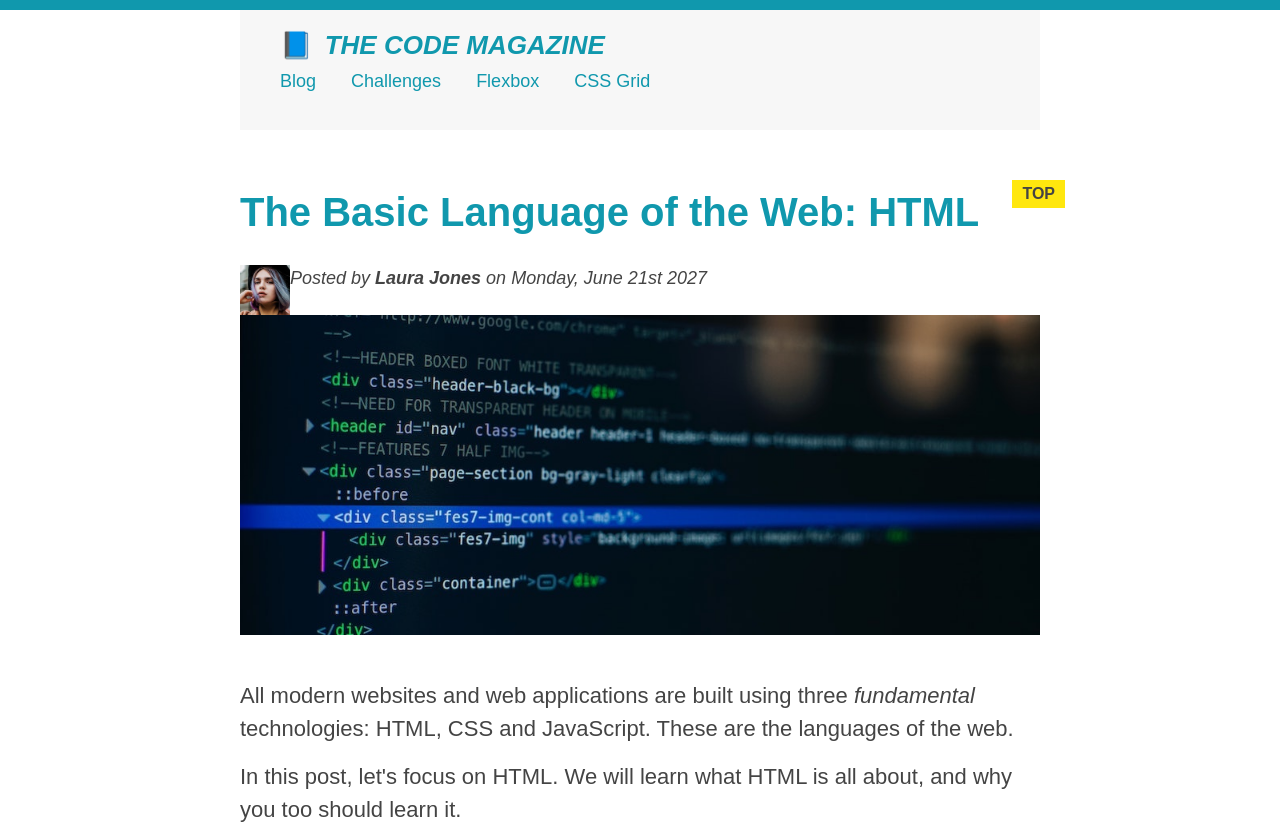
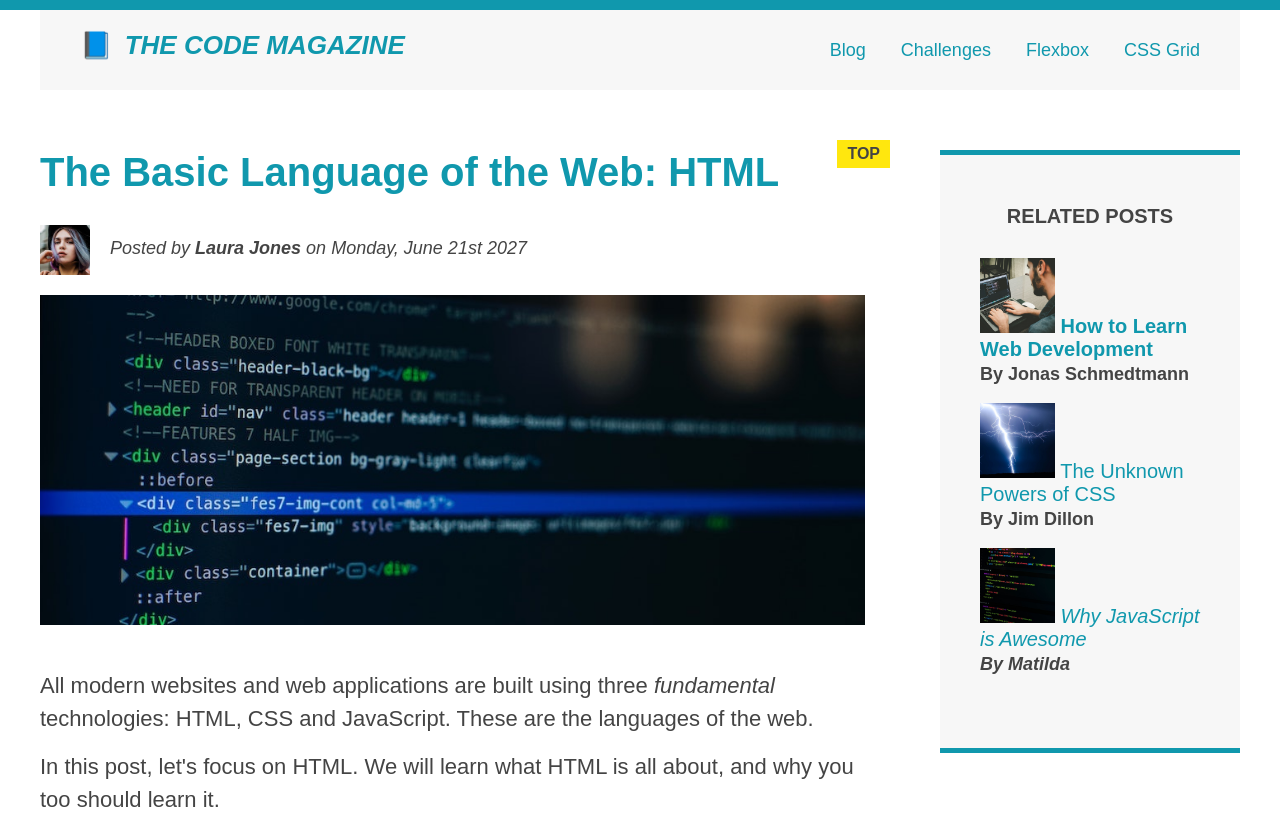
Before and after one commit to denred/Flex_magazine_page, a plain HTML site: page index.html in a window 1280 px wide. Shown: the top 829 px of the page. Drawn offline with Linux system fonts and the light colour scheme.

Commit message:
Add a floats layouts in CSS

```diff
--- a/index.html
+++ b/index.html
@@ -12,7 +12,7 @@
 
 <body>
     <div class="container">
-        <header class="main-header">
+        <header class="main-header clearfix">
             <h1>📘 The Code Magazine</h1>
 
             <nav>
@@ -21,6 +21,7 @@
                 <a href="#">Flexbox</a>
                 <a href="#">CSS Grid</a>
             </nav>
+            <!-- <div class="clear"></div> -->
         </header>
 
         <article>
--- a/style/style.css
+++ b/style/style.css
@@ -1,6 +1,7 @@
 * {
     margin: 0;
     padding: 0;
+    box-sizing: border-box;
 }
 
 /* PAGE SECTIONS */
@@ -14,7 +15,7 @@ body {
 
 
 .container {
-    width: 800px;
+    width: 1200px;
     margin: 0 auto;
 }
 
@@ -42,8 +43,7 @@ aside {
     background-color: #f7f7f7;
     border-top: 5px solid #1098ad;
     border-bottom: 5px solid #1098ad;
-    padding: 50px 0;
-    width: 500px;
+    padding: 50px 40px;
 }
 
 /* SMALLER ELEMENTS */
@@ -74,6 +74,7 @@ h4 {
     font-size: 20px;
     text-transform: uppercase;
     text-align: center;
+    margin-bottom: 30px;
 }
 
 p {
@@ -113,6 +114,7 @@ li:last-child {
 
 .related {
     list-style: none;
+    margin-left: 0;
 }
 
 li:first-child {
@@ -206,4 +208,43 @@ h2::before {
 
 .author-img {
     float: left;
+    margin-bottom: 20px;
 }
+
+.author {
+    float: left;
+    margin-top: 10px;
+    margin-left: 20px;
+}
+
+h1 {
+    float: left;
+}
+
+nav {
+    float: right;
+}
+
+.clear {
+    clear: both;
+}
+
+.clearfix::after {
+    clear: both;
+    content: '';
+    display: block;
+}
+
+article {
+    width: 825px;
+    float: left;
+}
+
+aside {
+    width: 300px;
+    float: right;
+}
+
+footer {
+    clear: both;
+}
```
